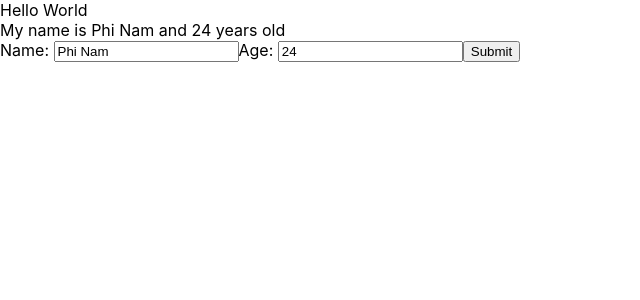
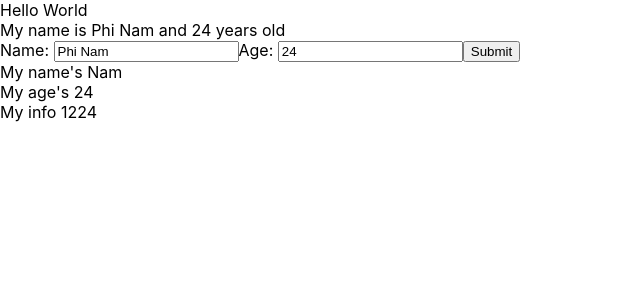
Before and after one commit to NamPV686/ReactUltimate, a React (Create React App) app: page / in a window 1280 px wide. Shown: the top 300 px of the page, without its empty margins (0-640 px from the left). Built offline with nearby package versions, Linux system fonts and the light colour scheme.

Commit message:
#23-props

```diff
--- /dev/null
+++ b/src/components/DisplayInfo.js
@@ -0,0 +1,19 @@
+import React from "react";
+
+class DisplayInfo extends React.Component{
+    //Xử dụng Props để lấy dữ liệu từ Component cha
+    render(){
+
+        //destructuring array/object
+        const{name, age, myInfo} = this.props;
+        return(
+            <div>
+                My name's {name} <br></br>
+                My age's {age} <br></br>
+                My info {myInfo}
+            </div>
+        );
+    }
+}
+
+export default DisplayInfo;
--- a/src/components/MyComponent.js
+++ b/src/components/MyComponent.js
@@ -3,14 +3,16 @@
 
 import React from "react";
 import UserInfo from "./UserInfo";
+import DisplayInfo from "./DisplayInfo";
 
 class MyComponent extends React.Component {
-
     //JSX
     render(){
+        const myInfo = [1,2,2,4]
         return (
             <div>
                 <UserInfo></UserInfo>
+                <DisplayInfo name={"Nam"} age={24} myInfo = {myInfo}></DisplayInfo>
             </div>
         );
     }
```
